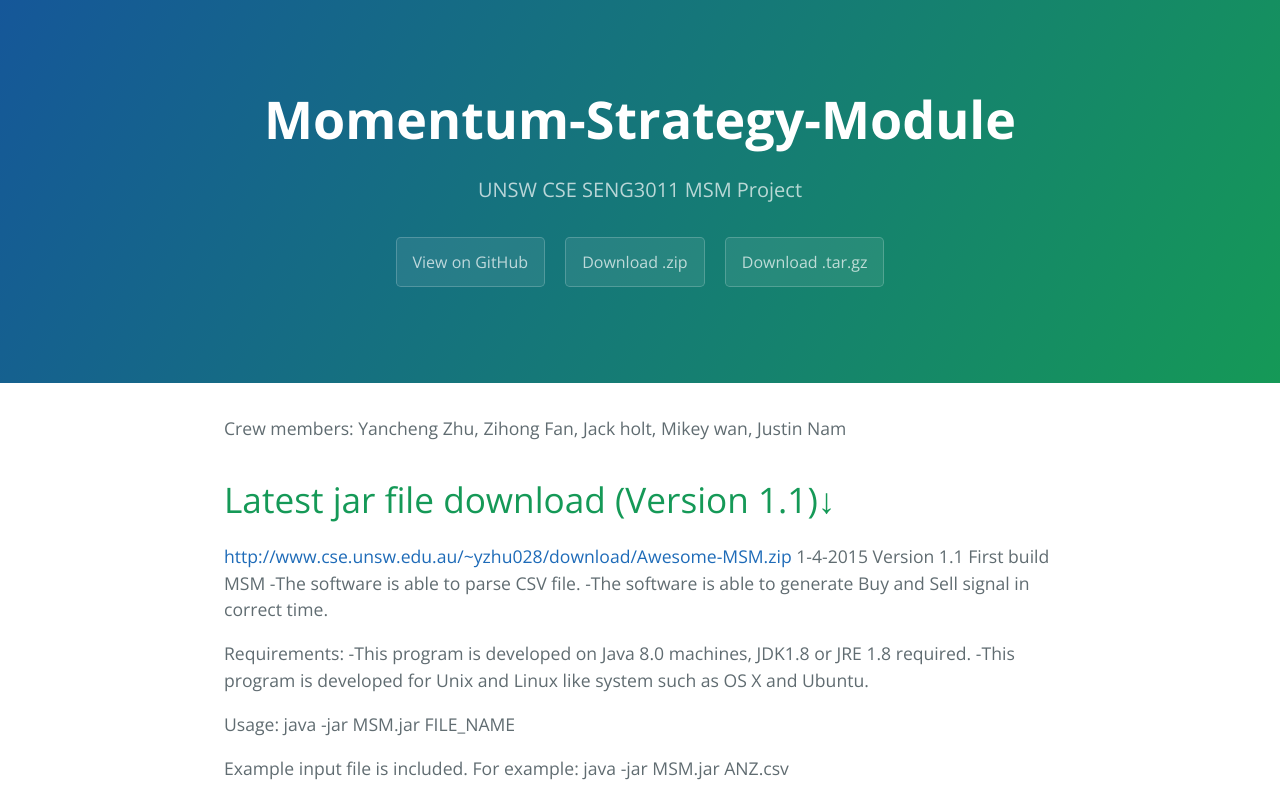
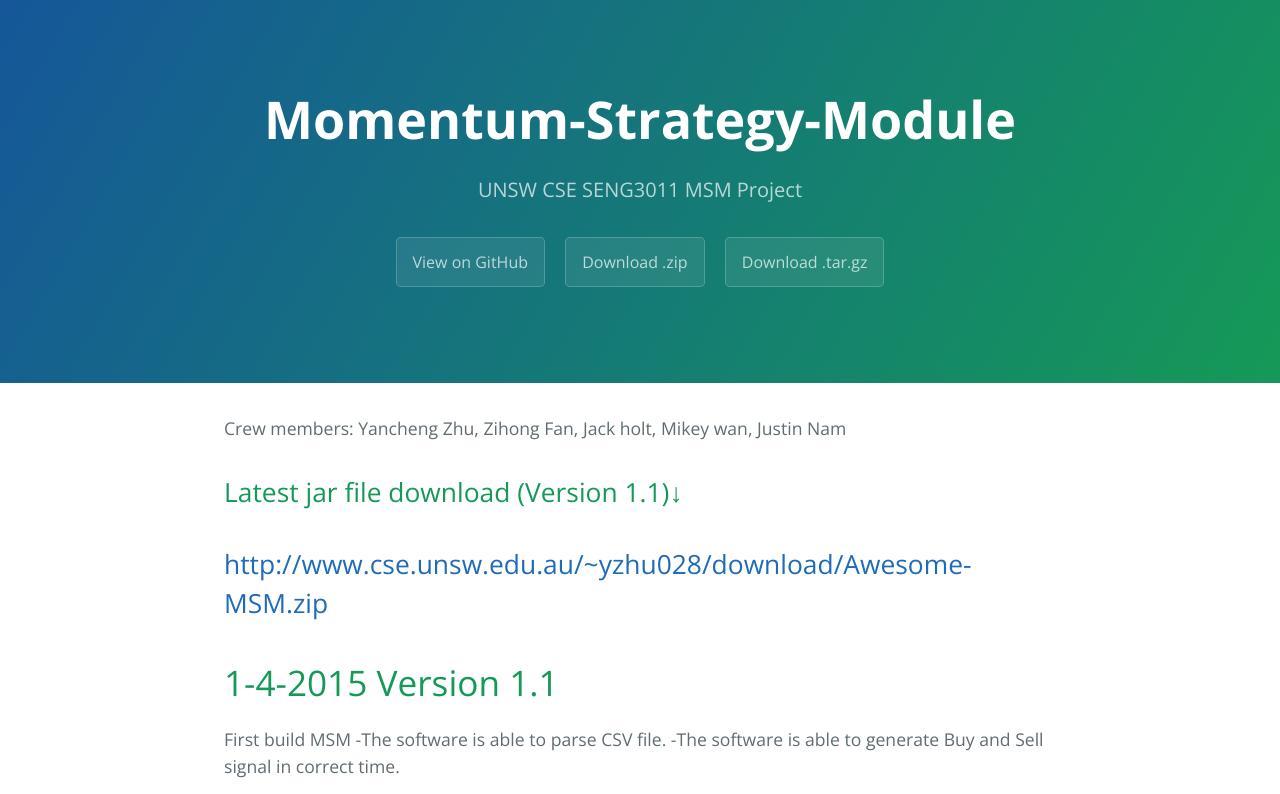
Before and after one commit to AnonymousArthur/Momentum-Strategy-Module, a plain HTML site: page index.html in a window 1280 px wide. Shown: the top 794 px of the page. Drawn offline with nearby package versions, Linux system fonts and the light colour scheme.

```diff
--- a/index.html
+++ b/index.html
@@ -21,12 +21,17 @@
     <section class="main-content">
       <p>Crew members: Yancheng Zhu, Zihong Fan, Jack holt, Mikey wan, Justin Nam</p>
 
+<h2>
+<a id="latest-jar-file-download-version-11" class="anchor" href="#latest-jar-file-download-version-11" aria-hidden="true"><span class="octicon octicon-link"></span></a>Latest jar file download (Version 1.1)↓</h2>
+
+<h2>
+<a id="httpwwwcseunsweduauyzhu028downloadawesome-msmzip" class="anchor" href="#httpwwwcseunsweduauyzhu028downloadawesome-msmzip" aria-hidden="true"><span class="octicon octicon-link"></span></a><a href="http://www.cse.unsw.edu.au/%7Eyzhu028/download/Awesome-MSM.zip">http://www.cse.unsw.edu.au/~yzhu028/download/Awesome-MSM.zip</a>
+</h2>
+
 <h1>
-<a id="latest-jar-file-download-version-11" class="anchor" href="#latest-jar-file-download-version-11" aria-hidden="true"><span class="octicon octicon-link"></span></a>Latest jar file download (Version 1.1)↓</h1>
+<a id="1-4-2015-version-11" class="anchor" href="#1-4-2015-version-11" aria-hidden="true"><span class="octicon octicon-link"></span></a>1-4-2015 Version 1.1</h1>
 
-<p><a href="http://www.cse.unsw.edu.au/%7Eyzhu028/download/Awesome-MSM.zip">http://www.cse.unsw.edu.au/~yzhu028/download/Awesome-MSM.zip</a>
-1-4-2015 Version 1.1
-First build MSM
+<p>First build MSM
 -The software is able to parse CSV file.
 -The software is able to generate Buy and Sell signal in correct time.</p>
 
--- a/params.json
+++ b/params.json
@@ -1 +1 @@
-{"name":"Momentum-Strategy-Module","tagline":"UNSW CSE SENG3011 MSM Project","body":"Crew members: Yancheng Zhu, Zihong Fan, Jack holt, Mikey wan, Justin Nam\r\n#Latest jar file download (Version 1.1)↓ \r\n<http://www.cse.unsw.edu.au/~yzhu028/download/Awesome-MSM.zip>\r\n1-4-2015 Version 1.1\r\nFirst build MSM\r\n-The software is able to parse CSV file.\r\n-The software is able to generate Buy and Sell signal in correct time.\r\n\r\nRequirements:\r\n-This program is developed on Java 8.0 machines, JDK1.8 or JRE 1.8 required.\r\n-This program is developed for Unix and Linux like system such as OS X and Ubuntu.\r\n\r\nUsage:\r\njava -jar MSM.jar FILE_NAME\r\n\r\nExample input file is included.\r\nFor example:\r\njava -jar MSM.jar ANZ.csv","google":"","note":"Don't delete this file! It's used internally to help with page regeneration."}
+{"name":"Momentum-Strategy-Module","tagline":"UNSW CSE SENG3011 MSM Project","body":"Crew members: Yancheng Zhu, Zihong Fan, Jack holt, Mikey wan, Justin Nam\r\n##Latest jar file download (Version 1.1)↓ \r\n##<http://www.cse.unsw.edu.au/~yzhu028/download/Awesome-MSM.zip>\r\n\r\n#1-4-2015 Version 1.1\r\nFirst build MSM\r\n-The software is able to parse CSV file.\r\n-The software is able to generate Buy and Sell signal in correct time.\r\n\r\nRequirements:\r\n-This program is developed on Java 8.0 machines, JDK1.8 or JRE 1.8 required.\r\n-This program is developed for Unix and Linux like system such as OS X and Ubuntu.\r\n\r\nUsage:\r\njava -jar MSM.jar FILE_NAME\r\n\r\nExample input file is included.\r\nFor example:\r\njava -jar MSM.jar ANZ.csv","google":"","note":"Don't delete this file! It's used internally to help with page regeneration."}
```
